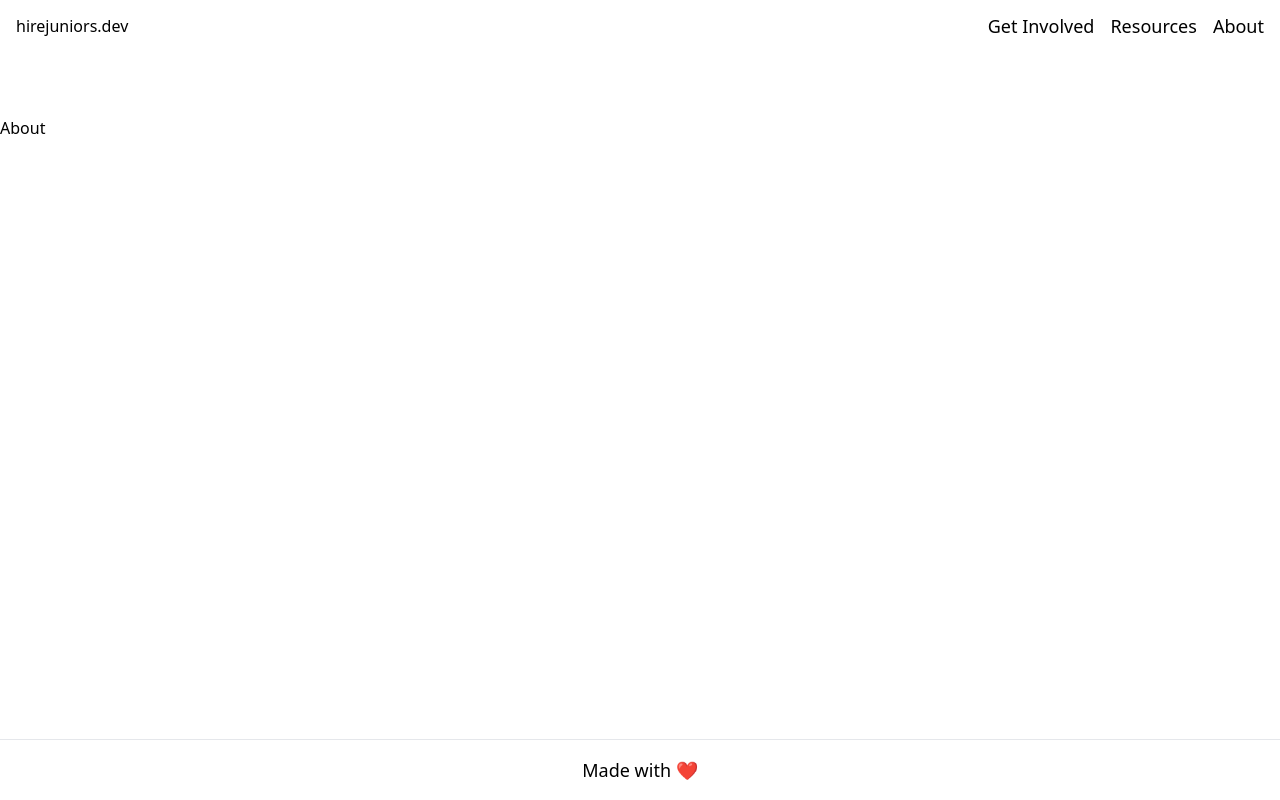
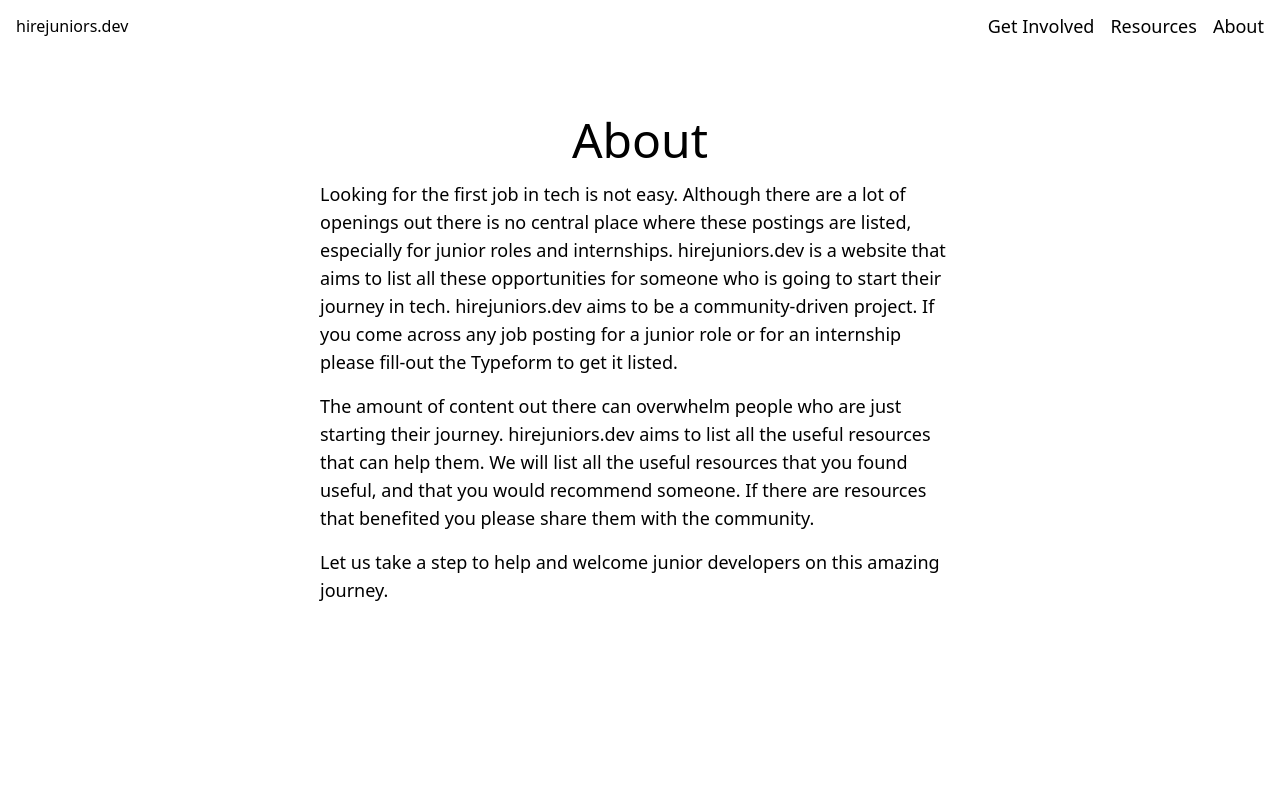
Before and after one commit to hirejuniors-dev/front-end, a Next.js app: page /about in a window 1280 px wide. Built offline with nearby package versions, Linux system fonts and the light colour scheme.

Commit message:
:sparkels: Update Strapi link and add content

```diff
--- a/components/Layout.js
+++ b/components/Layout.js
@@ -9,7 +9,7 @@
       </Head>
       <Header />
       <div className="container mx-auto pt-8 sm:pt-16">{children}</div>
-      <footer
+      {/* <footer
         className={`bottom-0 w-full border-t ${
           isBottom ? 'absolute' : 'relative'
         } mt-4`}
@@ -22,7 +22,7 @@
             </span>
           </p>
         </div>
-      </footer>
+      </footer> */}
     </>
   );
 }
--- a/pages/about.js
+++ b/pages/about.js
@@ -2,7 +2,30 @@
 export default function About() {
   return (
     <Layout title="About" isBottom={true}>
-      <h1>About</h1>
+      <h1 className="text-5xl text-center">About</h1>
+      <div className="mt-4 w-3/4 sm:w-1/2 mx-auto">
+        <p className="text-lg">
+          Looking for the first job in tech is not easy. Although there are a
+          lot of openings out there is no central place where these postings are
+          listed, especially for junior roles and internships. hirejuniors.dev
+          is a website that aims to list all these opportunities for someone who
+          is going to start their journey in tech. hirejuniors.dev aims to be a
+          community-driven project. If you come across any job posting for a
+          junior role or for an internship please fill-out the Typeform to get
+          it listed.
+        </p>
+        <p className="mt-4 text-lg">
+          The amount of content out there can overwhelm people who are just
+          starting their journey. hirejuniors.dev aims to list all the useful
+          resources that can help them. We will list all the useful resources
+          that you found useful, and that you would recommend someone. If there
+          are resources that benefited you please share them with the community.
+        </p>
+        <p className="mt-4 text-lg">
+          Let us take a step to help and welcome junior developers on this
+          amazing journey.
+        </p>
+      </div>
     </Layout>
   );
 }
--- a/pages/getInvolved.js
+++ b/pages/getInvolved.js
@@ -18,21 +18,19 @@
   }, [typeformRef]);
   return (
     <Layout title="Get Involved" isBottom={true}>
-      <h1 className="text-3xl">Get Involved</h1>
-      <div>
-        <p>
-          Lorem Ipsum is simply dummy text of the printing and typesetting
-          industry. Lorem Ipsum has been the industry's standard dummy text ever
-          since the 1500s, when an unknown printer took a galley of type and
-          scrambled it to make a type specimen book. It has survived not only
-          five centuries, but also the leap into electronic typesetting,
-          remaining essentially unchanged. It was popularised in the 1960s with
-          the release of Letraset sheets containing Lorem Ipsum passages, and
-          more recently with desktop publishing software like Aldus PageMaker
-          including versions of Lorem Ipsum.
+      <h1 className="text-5xl text-center">Get Involved</h1>
+      <div className="mt-4 w-3/4 sm:w-1/2 mx-auto">
+        <p className="sm:text-lg">
+          Do you know a job opening for a junior role? Or did you come across
+          some useful resources that benefited you? Let's share it with the
+          community and help each other out. Fill out this Typeform below, and
+          we will list your resource/job opportunity on the website.{' '}
+          <span role="image" aria-label="slight smile emoji">
+            🙂
+          </span>
         </p>
       </div>
-      <div ref={typeformRef} style={{ height: '75vh', width: '100%' }}></div>
+      <div ref={typeformRef} style={{ height: '50vh', width: '100%' }}></div>
     </Layout>
   );
 }
--- a/pages/index.js
+++ b/pages/index.js
@@ -3,8 +3,8 @@
 
 export default function Home({ jobs }) {
   return (
-    <Layout title="Hire Juniors">
-      <main className="px-64">
+    <Layout title="Hire Juniors" isBottom={true}>
+      <main className="px-4 sm:px-64">
         <h1 className="text-5xl text-center">Welcome to hirejuniors.dev</h1>
         <div className="my-4">
           <ul>
@@ -54,7 +54,7 @@
 export async function getStaticProps() {
   // Call an external API endpoint to get posts.
   // You can use any data fetching library
-  const res = await fetch('http://localhost:1337/jobs');
+  const res = await fetch('https://hire-juniors-cms.herokuapp.com/jobs');
   const jobs = await res.json();
   // console.log(jobs);
   return {
--- a/pages/resources.js
+++ b/pages/resources.js
@@ -1,10 +1,12 @@
 import Layout from '../components/Layout';
+import Image from 'next/image';
 
 export default function Resources({ resources }) {
   return (
     <Layout title="Resources" isBottom={true}>
-      <h1>Resources</h1>
-      <ul>
+      <h1 className="text-5xl text-center">Resources</h1>
+      <h2 className="mt-4 text-3xl text-center">Coming Soon!</h2>
+      {/* <ul>
         {resources.map((resource) => {
           const { id, Title, Type } = resource;
           return (
@@ -17,16 +19,16 @@
             </li>
           );
         })}
-      </ul>
+      </ul> */}
     </Layout>
   );
 }
 
-export async function getStaticProps() {
-  const res = await fetch('http://localhost:1337/resources');
-  const resources = await res.json();
-  //   console.log(resources);
-  return {
-    props: { resources },
-  };
-}
+// export async function getStaticProps() {
+//   const res = await fetch('http://localhost:1337/resources');
+//   const resources = await res.json();
+//   //   console.log(resources);
+//   return {
+//     props: { resources },
+//   };
+// }
```
Also changed, not shown: public/coming_soon.png (added).
